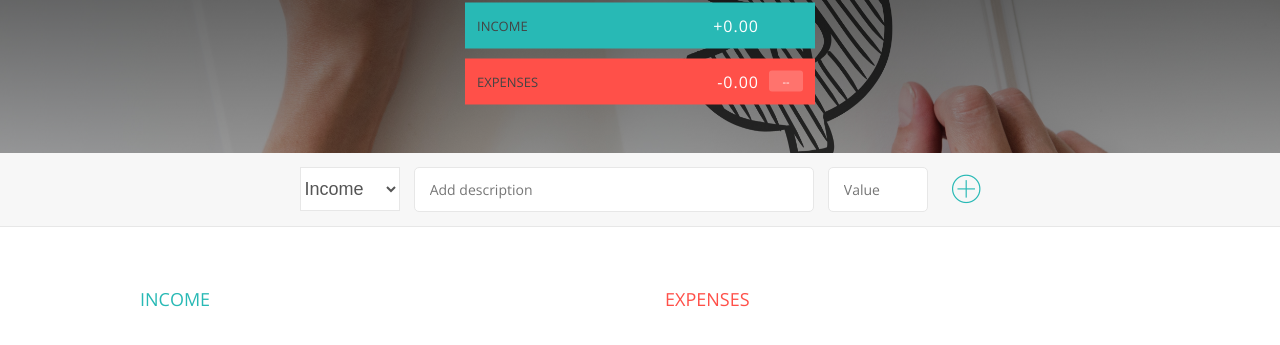
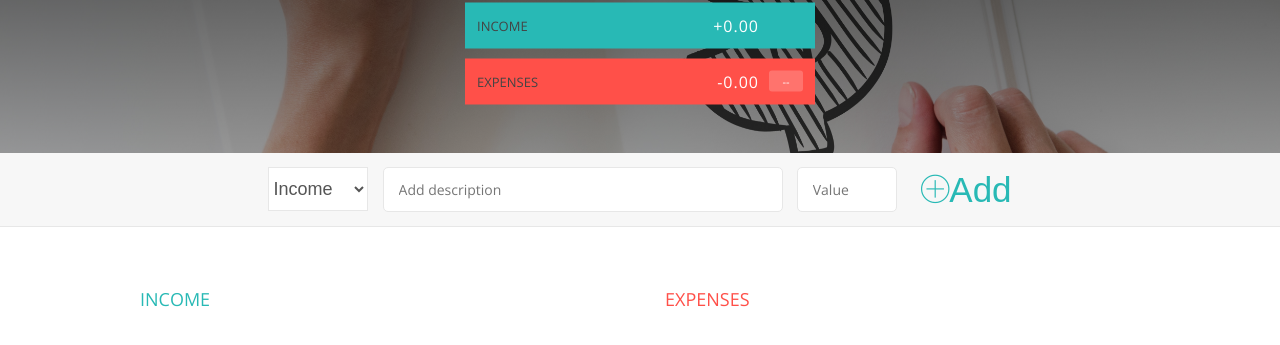
Before and after one commit to jerus1403/budget-app, a plain HTML site: page index.html in a window 1280 px wide. Shown: the part 167-512 px from the top of the page. Drawn offline with nearby package versions, Linux system fonts and the light colour scheme.

Commit message:
Update index.html

```diff
--- a/index.html
+++ b/index.html
@@ -47,7 +47,7 @@
                     </select>
                     <input type="text" class="add__description" placeholder="Add description">
                     <input type="number" class="add__value" placeholder="Value">
-                    <button class="add__btn"><i class="ion-ios-plus-outline"></i></button>
+                    <button class="add__btn"><i class="ion-ios-plus-outline"></i>Add</button>
                 </div>
             </div>
 
```
